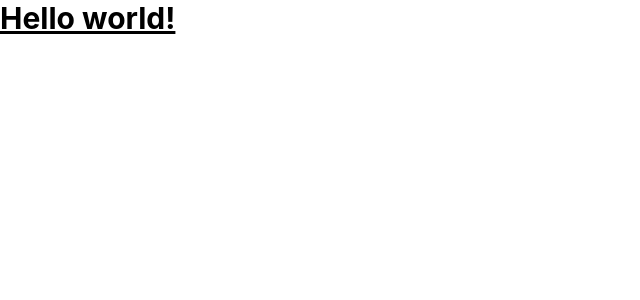
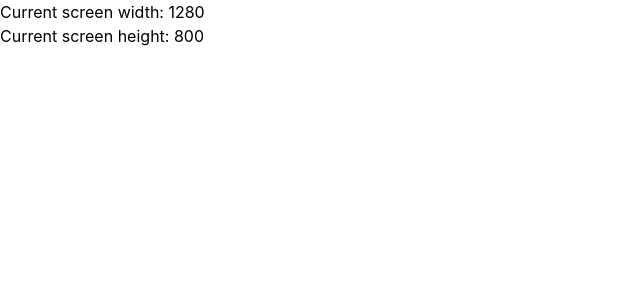
Before and after one commit to nicksiuxs/best-practices-react, a React (Create React App) app: page / in a window 1280 px wide. Shown: the top 300 px of the page, without its empty margins (0-640 px from the left). Built offline with nearby package versions, Linux system fonts and the light colour scheme.

Commit message:
Add: window size hook

```diff
--- a/src/App.js
+++ b/src/App.js
@@ -1,10 +1,15 @@
 
 import './App.css';
+import useWindowSize from './hooks/useWindowSize';
+
 
 export default function App() {
+  const windowSize = useWindowSize();
+
   return (
-    <h1 className="text-3xl font-bold underline">
-      Hello world!
-    </h1>
+    <>
+      <p>Current screen width: {windowSize.width}</p>
+      <p>Current screen height: {windowSize.height}</p>
+    </>
   )
 }
--- /dev/null
+++ b/src/hooks/useWindowSize.js
@@ -0,0 +1,24 @@
+import { useState, useEffect } from 'react';
+
+const useWindowSize = () => {
+    const [windowSize, setWindowSize] = useState({
+        width: undefined,
+        height: undefined,
+    });
+
+    useEffect(() => {
+        function handleResize() {
+            setWindowSize({
+                width: window.innerWidth,
+                height: window.innerHeight,
+            });
+        }
+        window.addEventListener('resize', handleResize);
+        handleResize();
+        return () => window.removeEventListener('resize', handleResize);
+    }, []);
+
+    return windowSize;
+}
+
+export default useWindowSize
```
